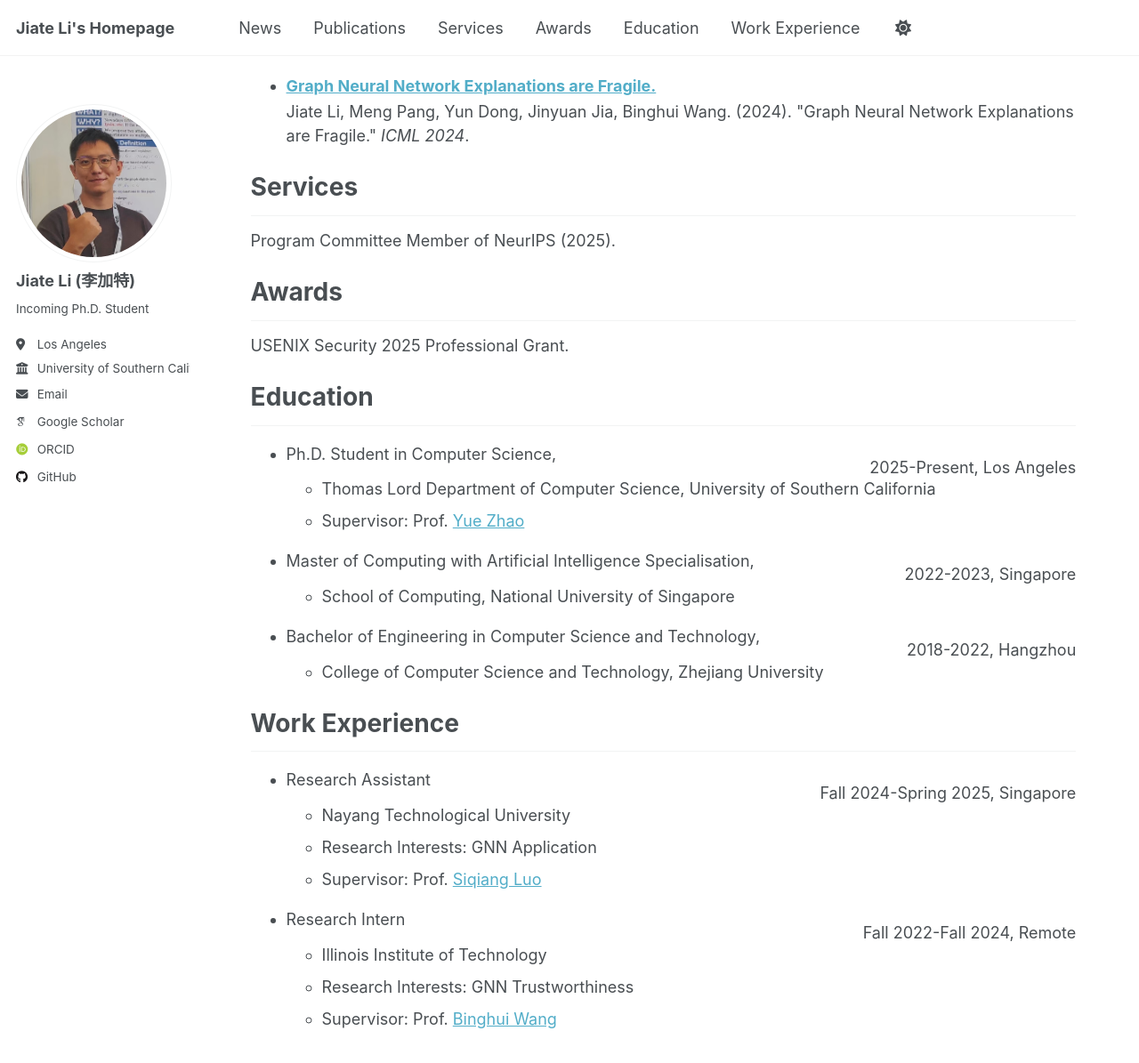
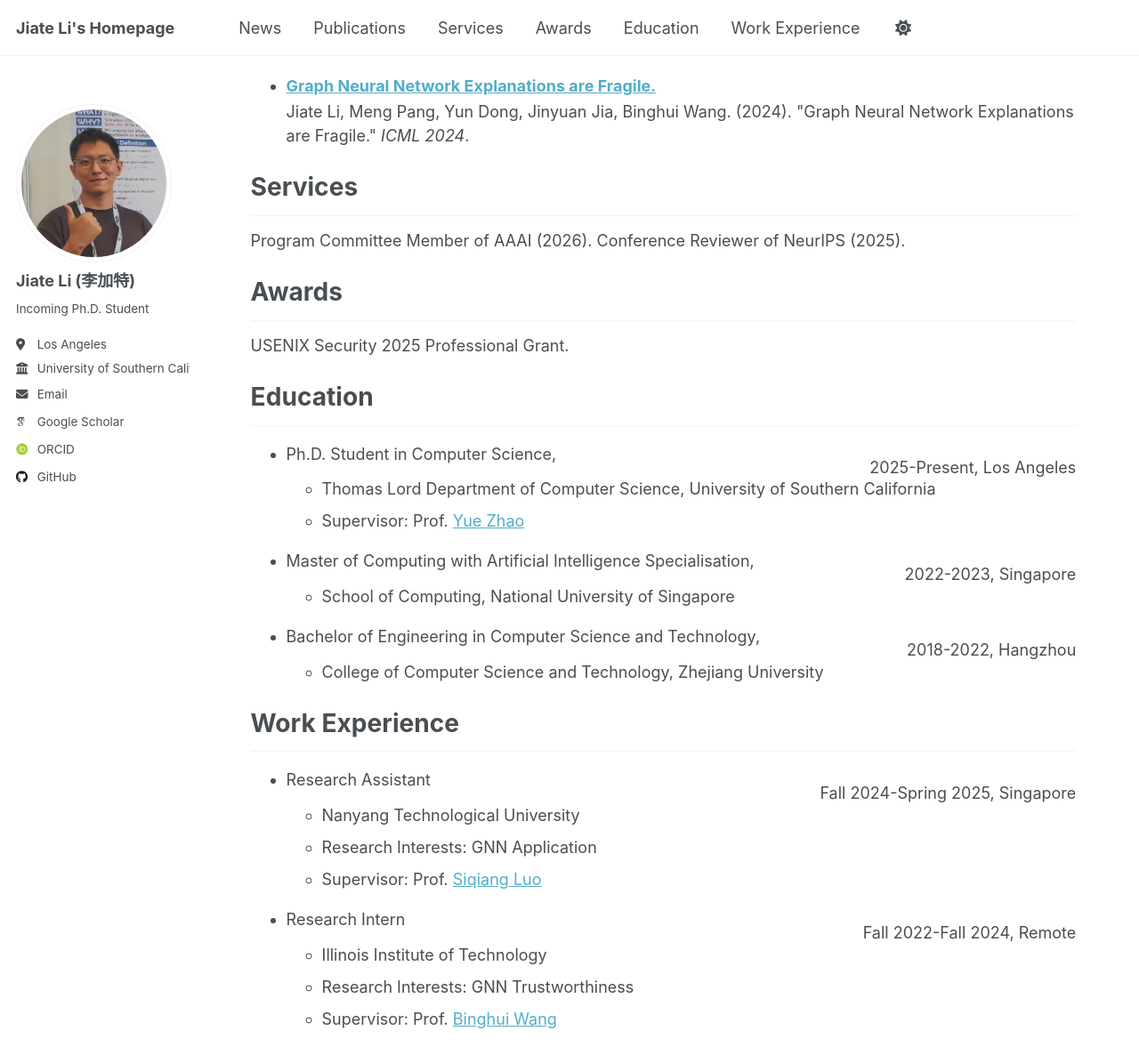
Before and after one commit to JetRichardLee/JetRichardLee.github.io, a Jekyll site: the page built from _pages/about.md, in a window 1280 px wide and 1400 px high, scrolled down 1052 px. Shown: the top 1195 px of the window at 89% size. Built offline with Jekyll 4.4.1, drawn with Linux system fonts in a browser that asks for light colours; some web fonts are replaced; a script that is not in the unit is left out.

Commit message:
Update about.md

```diff
--- a/_pages/about.md
+++ b/_pages/about.md
@@ -26,7 +26,8 @@ Publications
 
 Services
 ====
-Program Committee Member of NeurIPS (2025).
+Program Committee Member of AAAI (2026).
+Conference Reviewer of NeurIPS (2025).
 
 Awards
 ====
@@ -53,7 +54,7 @@ Work Experience
 
 * Research Assistant
   <div style="text-align: right;line-height: 0.2">Fall 2024-Spring 2025, Singapore</div>
-  * Nayang Technological University
+  * Nanyang Technological University
   * Research Interests: GNN Application
   * Supervisor: Prof. [Siqiang Luo](https://siqiangluo.com/)
  <div style="text-align: right;line-height: 1.5"> </div>
```
